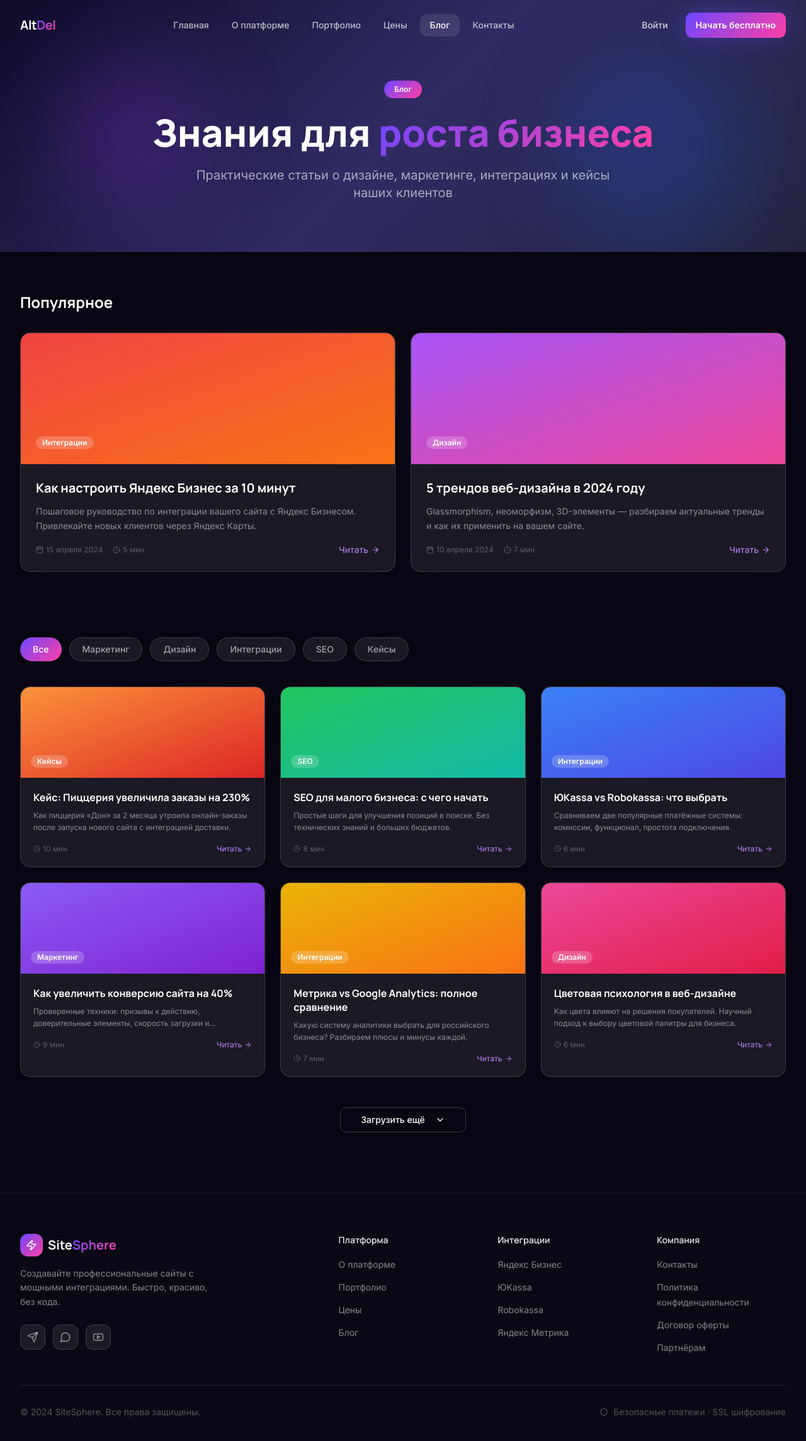
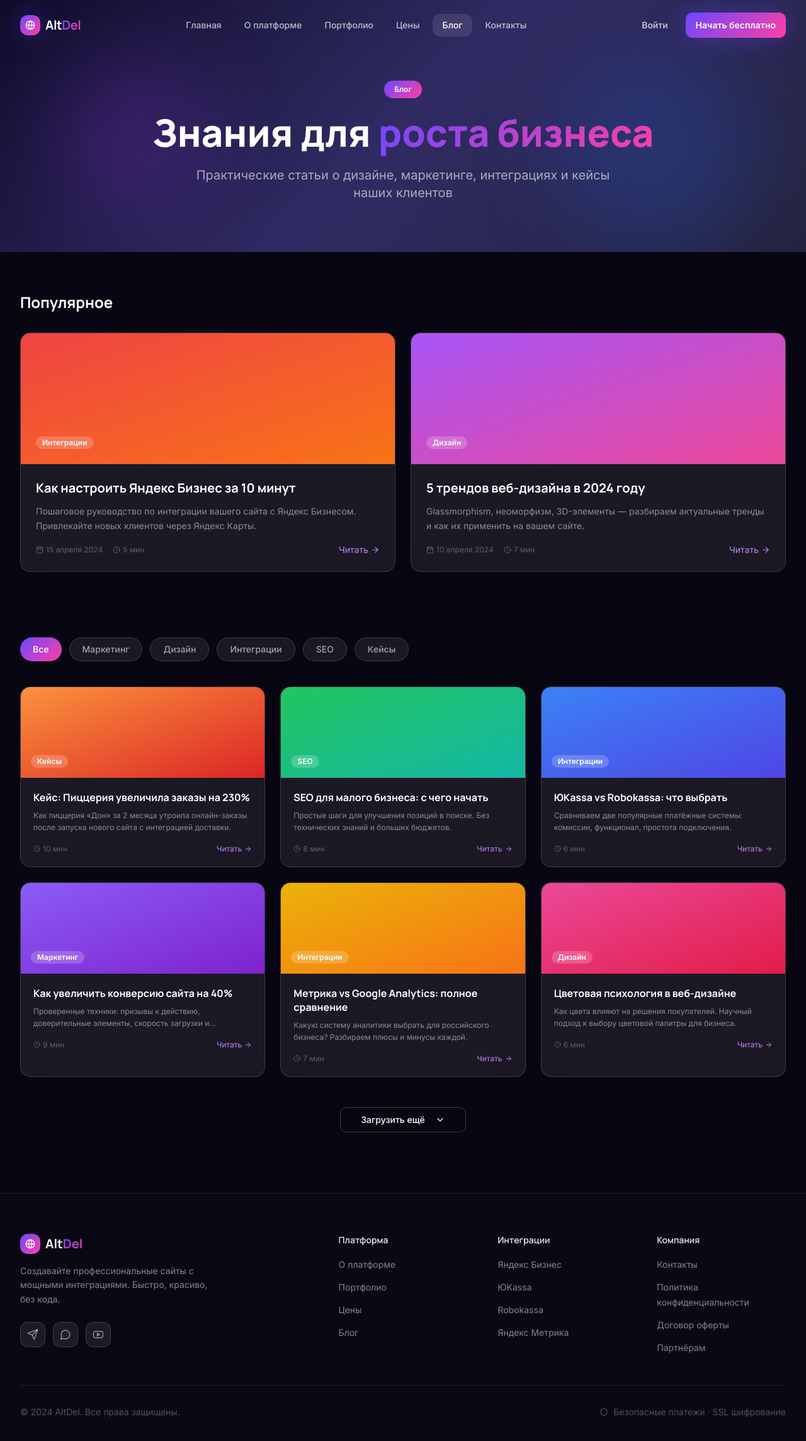
Before and after one commit to pr-poehali-dev/sait-pod-klyuch, a React (Vite) app: page /blog in a window 1280 px wide. Shown: the top 2288 px of the page at 63% size. Built offline with nearby package versions, Linux system fonts and the light colour scheme.

Commit message:
feat: обновление сайтов и подвала

```diff
--- a/src/components/Footer.tsx
+++ b/src/components/Footer.tsx
@@ -29,11 +29,11 @@ export default function Footer() {
         <div className="grid grid-cols-1 md:grid-cols-2 lg:grid-cols-5 gap-12">
           <div className="lg:col-span-2">
             <Link to="/" className="flex items-center gap-2 mb-4">
-              <div className="w-9 h-9 rounded-xl gradient-primary flex items-center justify-center">
-                <Icon name="Zap" size={18} className="text-white" />
+              <div className="w-8 h-8 rounded-lg gradient-primary flex items-center justify-center">
+                <Icon name="Globe" size={16} className="text-white" />
               </div>
               <span className="text-xl font-bold font-['Manrope']">
-                Site<span className="gradient-text">Sphere</span>
+                Alt<span className="gradient-text">Del</span>
               </span>
             </Link>
             <p className="text-white/50 text-sm leading-relaxed mb-6 max-w-xs">
@@ -74,7 +74,7 @@ export default function Footer() {
         </div>
 
         <div className="mt-12 pt-8 border-t border-white/10 flex flex-col md:flex-row items-center justify-between gap-4">
-          <p className="text-white/30 text-sm">© 2024 SiteSphere. Все права защищены.</p>
+          <p className="text-white/30 text-sm">© 2024 AltDel. Все права защищены.</p>
           <div className="flex items-center gap-2 text-white/30 text-sm">
             <Icon name="Shield" size={14} />
             <span>Безопасные платежи · SSL шифрование</span>
--- a/src/components/Header.tsx
+++ b/src/components/Header.tsx
@@ -33,6 +33,9 @@ export default function Header() {
     >
       <div className="container mx-auto flex items-center justify-between">
         <Link to="/" className="flex items-center gap-2">
+          <div className="w-8 h-8 rounded-lg gradient-primary flex items-center justify-center glow-primary">
+            <Icon name="Globe" size={16} className="text-white" />
+          </div>
           <span className="text-xl font-bold font-['Manrope'] text-white tracking-tight">
             Alt<span className="gradient-text">Del</span>
           </span>
```
